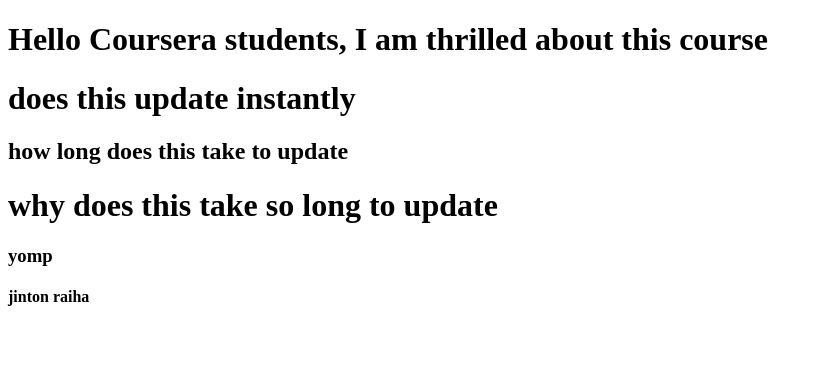
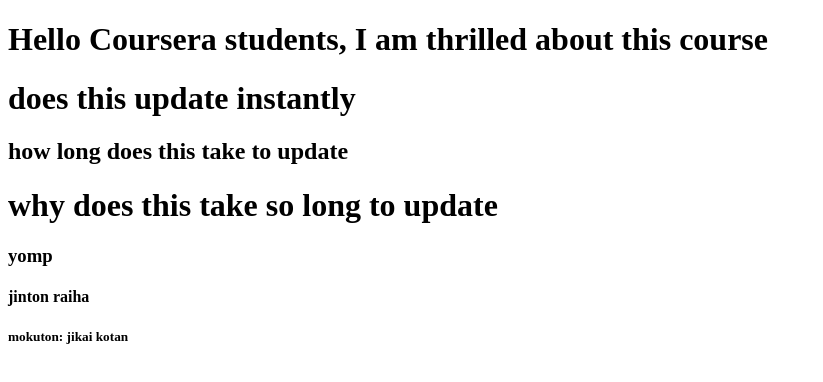
Before and after one commit to umangSrivastav/coursera-test, a plain HTML site: page index.html in a window 1280 px wide. Shown: the whole page, without its empty margins (0-823 px from the left). Drawn offline with Linux system fonts and the light colour scheme.

Commit message:
Next version of webfile

```diff
--- a/index.html
+++ b/index.html
@@ -11,6 +11,7 @@
 	<h1>why does this take so long to update</h1>
 	<h3>yomp</h3>
 	<h4>jinton raiha</h4>
+	<h5>mokuton: jikai kotan</h5>
 
 </body>
 </html>
```
